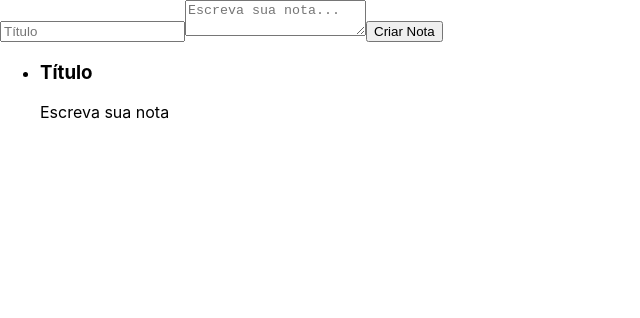
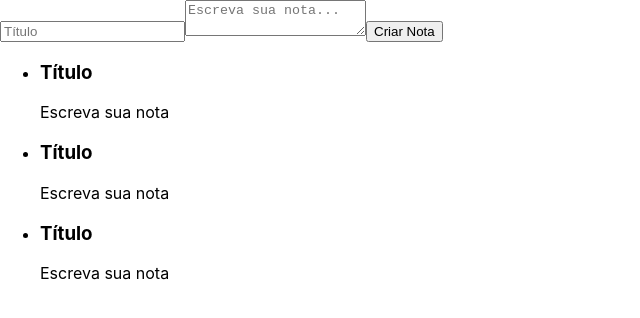
Before and after one commit to nathaliebsl/alura, a React (Create React App) app in the folder react/react-js/projeto-react/ceep/: page / in a window 1280 px wide. Shown: the top 318 px of the page, without its empty margins (0-640 px from the left). Built offline with nearby package versions, Linux system fonts and the light colour scheme.

Commit message:
add clases App, CardNota, ListaDeNotas e FormularioCadastro

```diff
--- a/react/react-js/projeto-react/ceep/src/App.js
+++ b/react/react-js/projeto-react/ceep/src/App.js
@@ -1,8 +1,9 @@
-import React from "react";
+import React, { Component } from "react";
 import FormularioCadastro from "./components/FormularioCadastro";
 import ListaDeNotas from "./components/ListaDeNotas";
 
-function App() {
+class App extends Component {
+  render(){
     return (
       <section>
         <FormularioCadastro></FormularioCadastro>
@@ -10,5 +11,6 @@ function App() {
       </section>
     );
   }
+}
 
 export default App;
--- a/react/react-js/projeto-react/ceep/src/components/CardNota.jsx
+++ b/react/react-js/projeto-react/ceep/src/components/CardNota.jsx
@@ -0,0 +1,16 @@
+import React, { Component } from 'react';
+
+class CardNota extends Component {
+    render() {
+        return (
+            <section>
+                <header>
+                  <h3>Título</h3>
+                </header>
+                <p>Escreva sua nota</p>
+              </section>
+        );
+    }
+}
+
+export default CardNota;
--- a/react/react-js/projeto-react/ceep/src/components/FormularioCadastro.jsx
+++ b/react/react-js/projeto-react/ceep/src/components/FormularioCadastro.jsx
@@ -1,6 +1,6 @@
 import React, { Component } from "react";
 
-export default class FormularioCadastro extends Component {
+class FormularioCadastro extends Component {
   render() {
     return (
       <form>
@@ -11,3 +11,5 @@ export default class FormularioCadastro extends Component {
     );
   }
 }
+
+export default FormularioCadastro;
--- a/react/react-js/projeto-react/ceep/src/components/ListaDeNotas.jsx
+++ b/react/react-js/projeto-react/ceep/src/components/ListaDeNotas.jsx
@@ -1,20 +1,25 @@
 import React, { Component } from 'react';
+import CardNota from './CardNota';
 
-export default class ListaDeNotas extends Component{
+class ListaDeNotas extends Component{
 
     render(){
         return(
             <ul>
             <li>
-              <section>
-                <header>
-                  <h3>Título</h3>
-                </header>
-                <p>Escreva sua nota</p>
-              </section>
+              <CardNota></CardNota>
             </li>
+            <li>
+              <CardNota></CardNota>
+            </li>
+            <li>
+              <CardNota></CardNota>
+            </li>
+
           </ul>
         )
     }
 
 }
+
+export default ListaDeNotas;
```
Also changed, not shown: 1 other file (tests, documents, lock files or other folders). Lines whose indentation alone changed are shown as unchanged.
